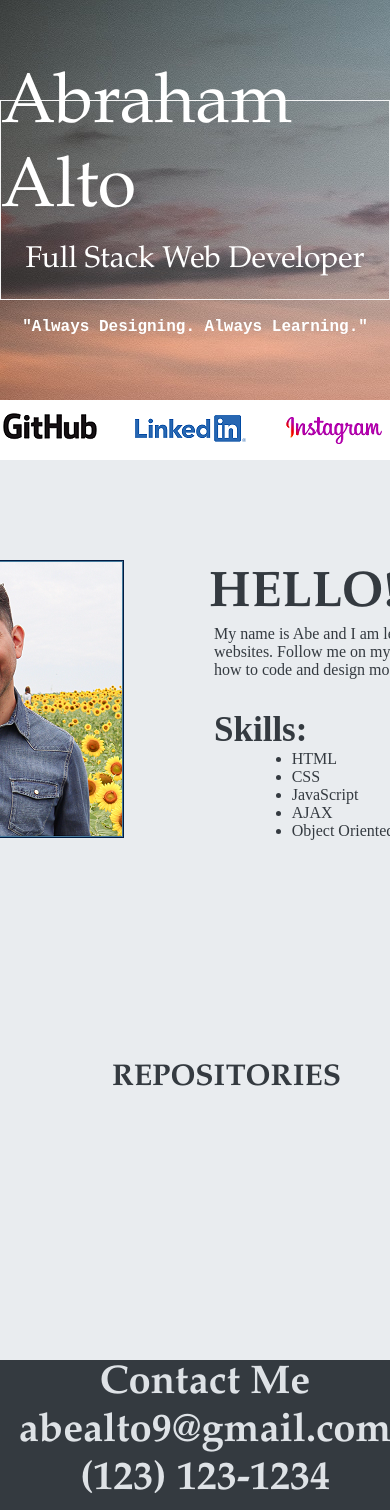
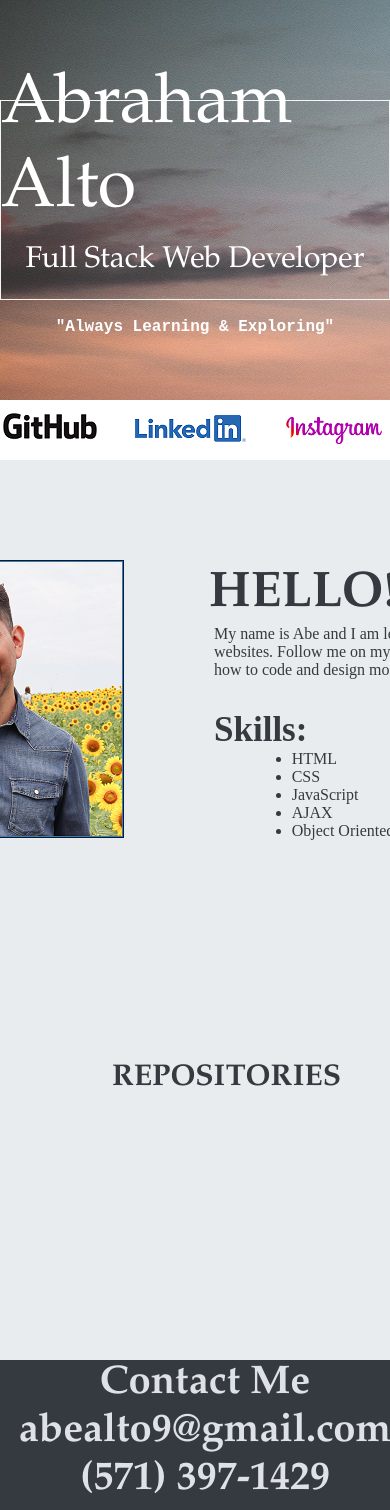
Before and after one commit to abealto/abealto.github.io, a plain HTML site: page index.html in a window 390 px wide. Shown: the top 1510 px of the page. Drawn offline with nearby package versions, Linux system fonts and the light colour scheme; no server answers.

Commit message:
updated title and phone number

```diff
--- a/index.html
+++ b/index.html
@@ -1,5 +1,6 @@
 <!DOCTYPE html>
 <html>
+
 <head>
     <title>Lesson 10 Project</title>
     <link rel="stylesheet" href="style.css">
@@ -14,7 +15,7 @@
         <div class="header">
             <div class="name">Abraham Alto</div>
             <div class="jobTitle">Full Stack Web Developer</div>
-                <div class="slogan">"Always Designing. Always Learning."</div>
+            <div class="slogan">"Always Learning & Exploring"</div>
         </div>
 
     </div>
@@ -47,7 +48,8 @@
             </div>
             <div class="infoBox">
                 <div class="hello">HELLO!</div>
-                    <div class="info">My name is Abe and I am learning how to build websites. Follow me on my journey as I learn how to code and design modern websites!</div>
+                <div class="info">My name is Abe and I am learning how to build websites. Follow me on my journey as I
+                    learn how to code and design modern websites!</div>
                 <div class="skills">Skills:</div>
                 <div class="techSkills">
                     <ul>
@@ -74,7 +76,7 @@
         <dive class="footer1">
             <p class="pTag">Contact Me</p>
             <p class="pTag">abealto9@gmail.com</p>
-                <p class="pTag">(123) 123-1234</p>
+            <p class="pTag">(571) 397-1429</p>
         </dive>
 
     </div>
```
Lines whose indentation alone changed are shown as unchanged.
